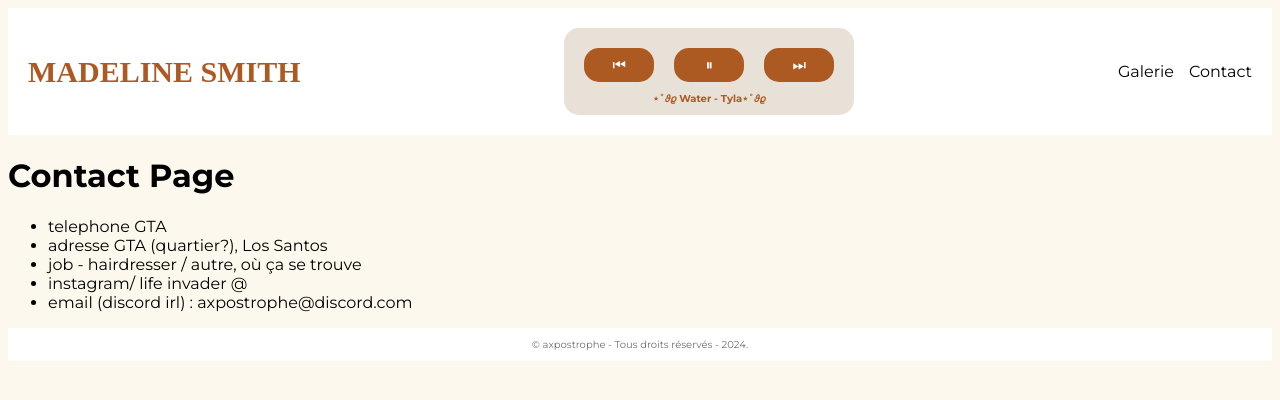
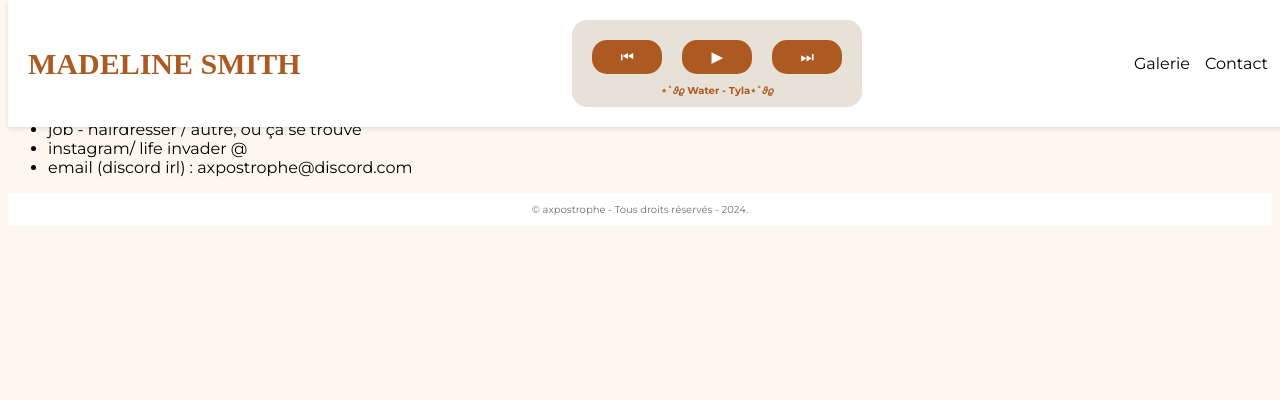
Before and after one commit to axllema/MadelineSmith, a React (Vite) app: page /contact in a window 1280 px wide. Shown: the top 400 px of the page. Built offline with nearby package versions, Linux system fonts and the light colour scheme; a web font is replaced by a local one.

Commit message:
mediaplayer working super good + consent of users

```diff
--- a/src/components/musicplayer.jsx
+++ b/src/components/musicplayer.jsx
@@ -1,4 +1,4 @@
-import { useState, useEffect, useCallback, useRef, useMemo } from 'react';
+import { useState, useCallback, useRef, useMemo, useEffect } from 'react';
 import { Howl, Howler } from 'howler';
 import Water from '../assets/music/Water.mp3';
 import Looking from '../assets/music/LookingAtMe.mp3';
@@ -9,12 +9,12 @@ import '../scss/style.scss';
 const MusicPlayer = () => {
     const [isPlaying, setIsPlaying] = useState(false);
     const [currentTrack, setCurrentTrack] = useState(0);
-    // Référence pour stocker l'instance Howl
+    const [hasInteracted, setHasInteracted] = useState(false);
     const soundRef = useRef(null);
 
     const tracks = useMemo(() => [
         {
-            title: '⋆˚𝜗𝜚 Water - Tyla⋆˚𝜗𝜚 ',
+            title: '⋆˚𝜗𝜚 Water - Tyla⋆˚𝜗𝜚',
             src: [Water],
         },
         {
@@ -22,24 +22,21 @@ const MusicPlayer = () => {
             src: [Looking],
         },
         {
-            title: '⋆˚𝜗𝜚 Coast -  Hailee Steinfeld⋆˚𝜗𝜚 ',
+            title: '⋆˚𝜗𝜚 Coast - Hailee Steinfeld⋆˚𝜗𝜚',
             src: [Coast],
         }
     ], []);
 
     const playSound = useCallback((trackIndex) => {
         if (soundRef.current) {
-            // Arrête la piste actuelle si elle est en cours
             soundRef.current.stop();
         }
-        // Crée une nouvelle instance Howl pour la piste sélectionnée
         const sound = new Howl({
             src: [tracks[trackIndex].src],
             html5: true,
         });
         sound.play();
         setIsPlaying(true);
-        // Stocke la nouvelle instance Howl dans la référence
         soundRef.current = sound;
     }, [tracks]);
 
@@ -54,36 +51,34 @@ const MusicPlayer = () => {
     }, [playSound]);
 
     useEffect(() => {
-        // Tente de jouer la piste actuelle dès que le composant est monté
-        playTrack(currentTrack);
-
-        // Assurez-vous d'arrêter la lecture lorsque le composant est démonté
-        return () => {
-            Howler.stop();
-        };
-    }, [playTrack, currentTrack]);
+        if (hasInteracted) {
+            playTrack(currentTrack);
+        }
+    }, [currentTrack, playTrack, hasInteracted]);
 
     const togglePlayPause = () => {
+        if (!hasInteracted) {
+            setHasInteracted(true);
+        }
         if (isPlaying) {
-            // Utilise pause() au lieu de stop()
             soundRef.current.pause();
             setIsPlaying(false);
         } else {
             if (soundRef.current) {
                 soundRef.current.play();
             } else {
-                // Joue la piste si aucune instance Howl n'existe
                 playTrack(currentTrack);
             }
             setIsPlaying(true);
         }
     };
 
-
     const playNextTrack = () => {
         let nextTrack = currentTrack + 1;
         if (nextTrack < tracks.length) {
             setCurrentTrack(nextTrack);
+        } else {
+            setCurrentTrack(0); // Restart from the first track if it's the end of the list
         }
     };
 
@@ -91,25 +86,24 @@ const MusicPlayer = () => {
         let previousTrack = currentTrack - 1;
         if (previousTrack >= 0) {
             setCurrentTrack(previousTrack);
+        } else {
+            setCurrentTrack(tracks.length - 1); // Go to the last track if it's the beginning of the list
         }
     };
 
     return (
-
         <div className="music-player">
             <div className="music-player-controls">
-                <button onClick={playPreviousTrack} className='music-player-controls-button'> ⏮ </button>
+                <button onClick={playPreviousTrack} className='music-player-controls-button'>⏮</button>
                 <button onClick={togglePlayPause} className='music-player-controls-button'>
                     {isPlaying ? '⏸' : '▶︎'}
                 </button>
-                <button onClick={playNextTrack} className='music-player-controls-button'> ⏭ </button>
+                <button onClick={playNextTrack} className='music-player-controls-button'>⏭</button>
             </div>
-
             <div className="music-player-track-info">
                 <h2>{tracks[currentTrack].title}</h2>
             </div>
         </div>
-
     );
 };
 
--- a/src/scss/layout/_header.scss
+++ b/src/scss/layout/_header.scss
@@ -5,6 +5,12 @@
     justify-content: space-between;
     padding: 20px;
     background-color: #fff;
+    position: fixed;
+    top : 0;
+    z-index:1000;
+    box-shadow: 0 2px 4px rgba(0,0,0,0.1);
+    width: 100%;
+    box-sizing: border-box;
 
     .link {
         text-decoration: none; // Supprime le soulignement pour tous les liens avec la classe .link
--- a/src/scss/pages/_homepage.scss
+++ b/src/scss/pages/_homepage.scss
@@ -1,6 +1,10 @@
 .homepage {
+  margin-top: 128px;
 
   .banner {
+    display: flex;
+    flex-direction: column;
+    align-items: center;
     position: relative;
     height: 600px;
 
@@ -36,6 +40,7 @@
         font-size: 1.5rem;
         font-weight: 600;
         margin-top: -5px;
+        margin-bottom: 15px;
       }
 
       .buttons {
```
